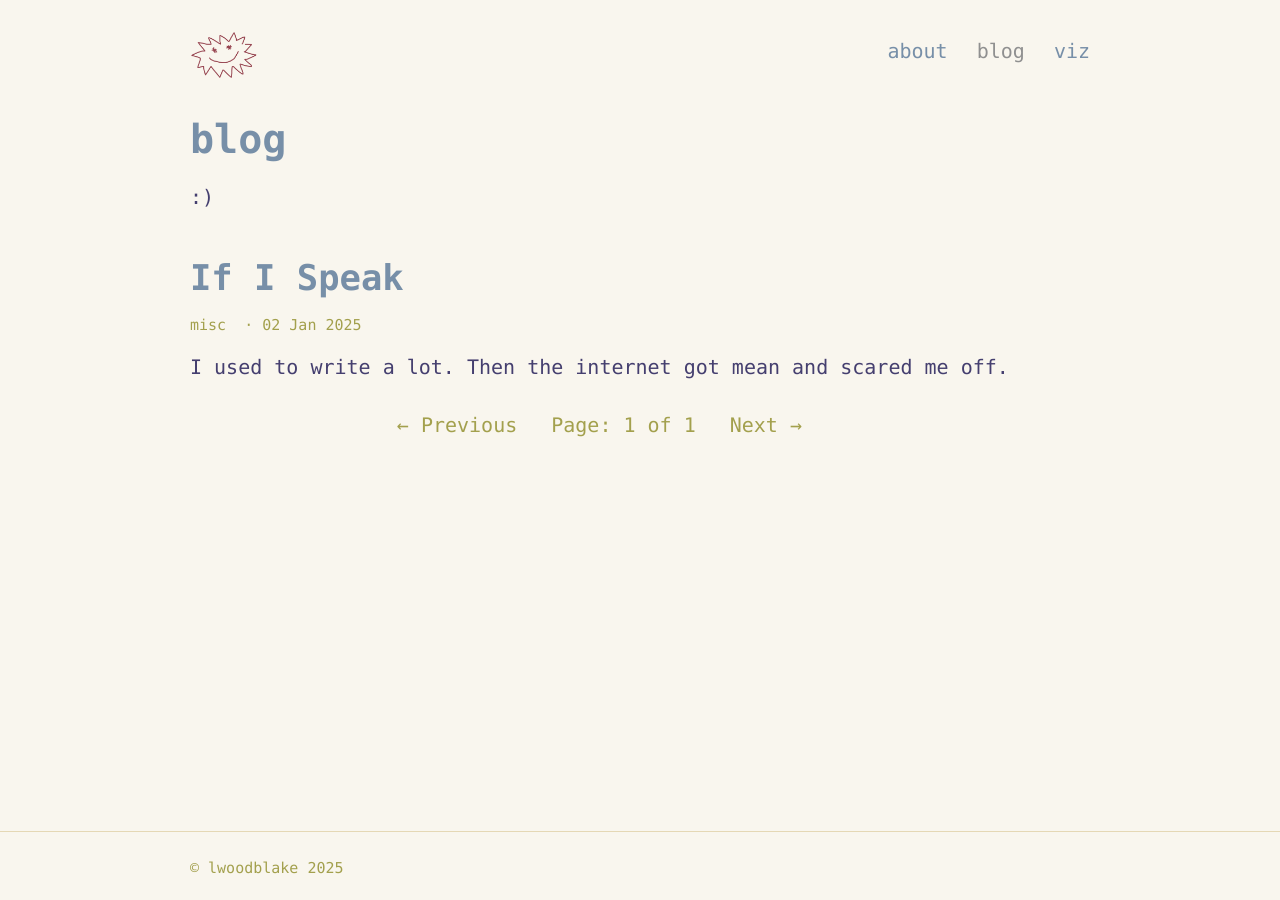
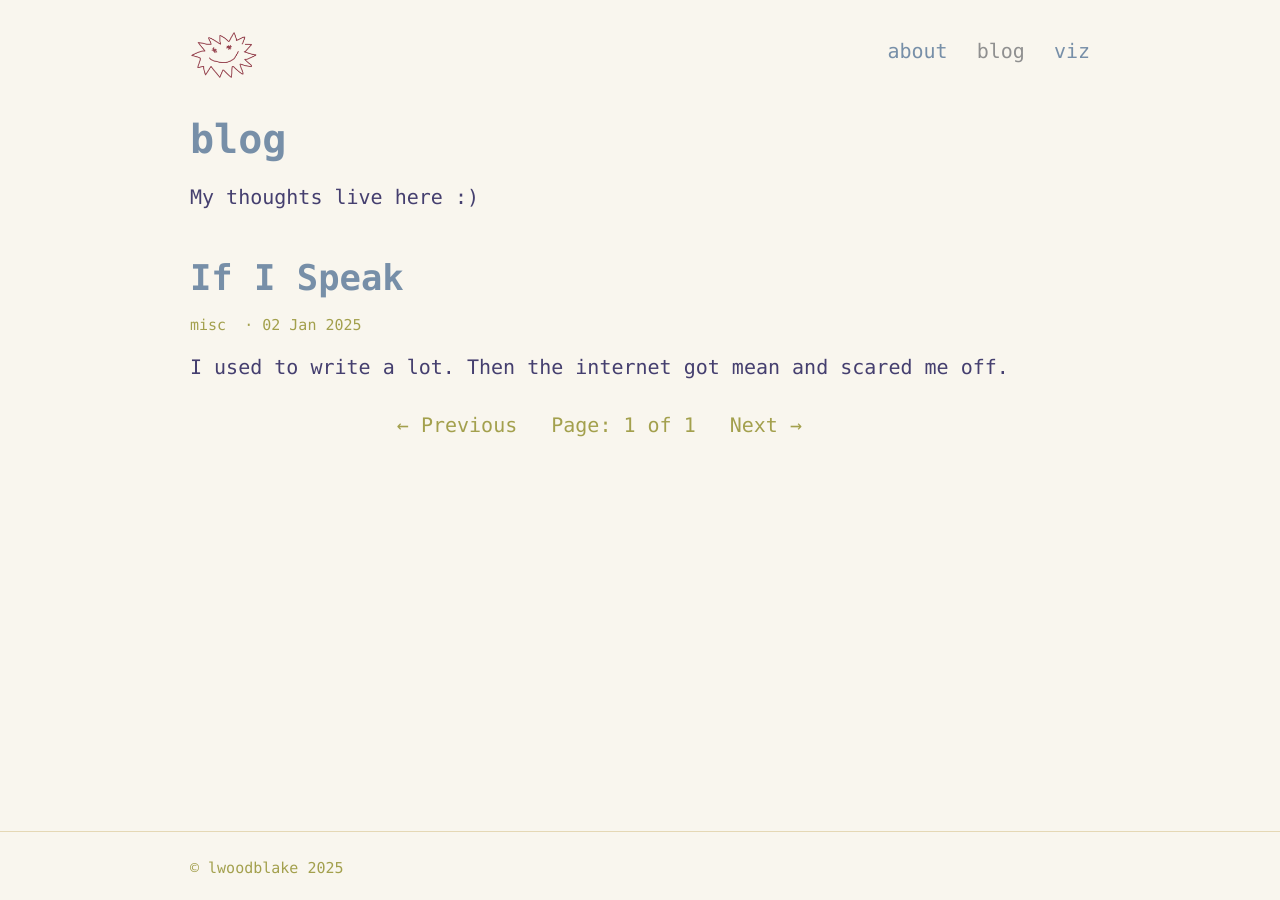
Before and after one commit to lwoodblake/lwoodblake.github.io, a Jekyll site: the page built from index.html, in a window 1280 px wide. Built offline with Jekyll 4.4.1, drawn with Linux system fonts in a browser that asks for light colours; the list of posts is cut into pages by our own code.

Commit message:
Update _config.yml

```diff
--- a/_config.yml
+++ b/_config.yml
@@ -39,7 +39,7 @@ collections:
   posts:
     title: blog # Needed for Siteleaf
     output: true
-    description: ":)" # The post list page content
+    description: "My thoughts live here :)" # The post list page content
 
 # 6. Jekyll collections settings
 defaults:
```
